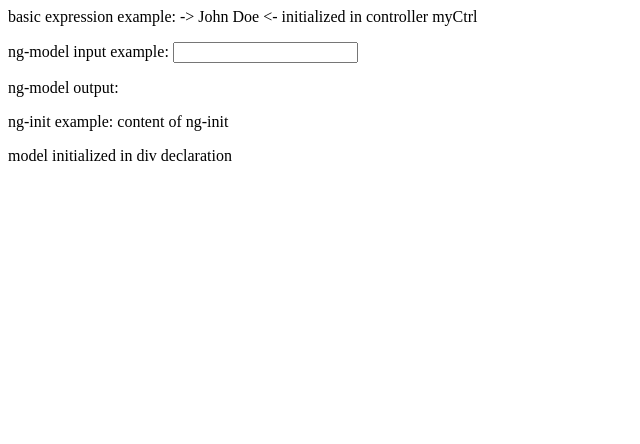
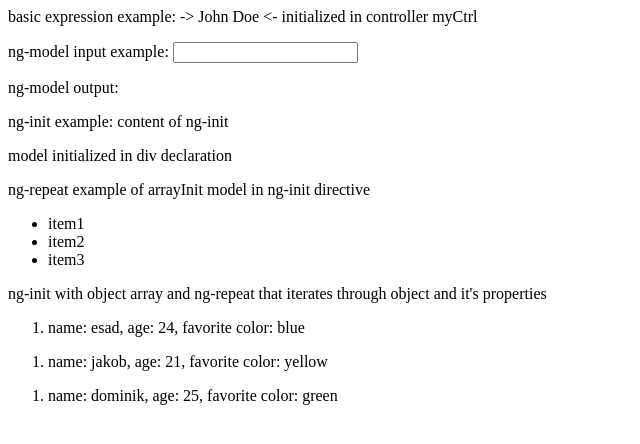
Before and after one commit to esadhrbatovic/angular-js-learning, a website: page index.html in a window 1280 px wide. Shown: the whole page, without its empty margins (0-640 px from the left). Drawn offline with nearby package versions, Linux system fonts and the light colour scheme.

Commit message:
add ng-repeat

```diff
--- a/index.html
+++ b/index.html
@@ -4,15 +4,33 @@
 <body>
 
   <div ng-app="myApp" ng-controller="myCtrl" ng-init="ngInit='content of ng-init'">
-    <p>basic expression example: -> {{ firstname + " " + lastname}} <- initialized in controller myCtrl</p>
-    <p>ng-model input example: <input type="text" ng-model="ngModel"></p>
+    <p>basic expression example: -> {{ firstname + " " + lastname}} <- initialized in controller myCtrl</p> <p>ng-model
+        input example: <input type="text" ng-model="ngModel"></p>
     <p>ng-model output: {{ngModel}}</p>
     <p>ng-init example: {{ngInit}}</p>
     <div ng-init="divInit='model initialized in div declaration'">
-    <p>{{divInit}}</p>
+      <p>{{divInit}}</p>
+    </div>
+
+    <div ng-init="arrayInit=['item1', 'item2', 'item3']">
+      <p>ng-repeat example of arrayInit model in ng-init directive</p>
+      <ul>
+        <li ng-repeat="item in arrayInit">{{item}}</li>
+      </ul>
+    </div>
+
+    <div ng-init="personArray=
+    [{name:'esad', age:'24', favoriteColor:'blue'},
+    {name:'jakob', age:'21', favoriteColor:'yellow'},
+    {name: 'dominik', age:'25', favoriteColor:'green'}]">
+
+      <p>ng-init with object array and ng-repeat that iterates through object and it's properties</p>
+      <ol ng-repeat="person in personArray">
+        <li>name: {{person.name}}, age: {{person.age}}, favorite color: {{person.favoriteColor}}</li>
+      </ol>
+
     </div>
   </div>
-
 
   <script src="./js/app.js"></script>
   <script src="./js/controller.js"></script>
```
Also changed, not shown: info.txt (+7 -0 lines).
